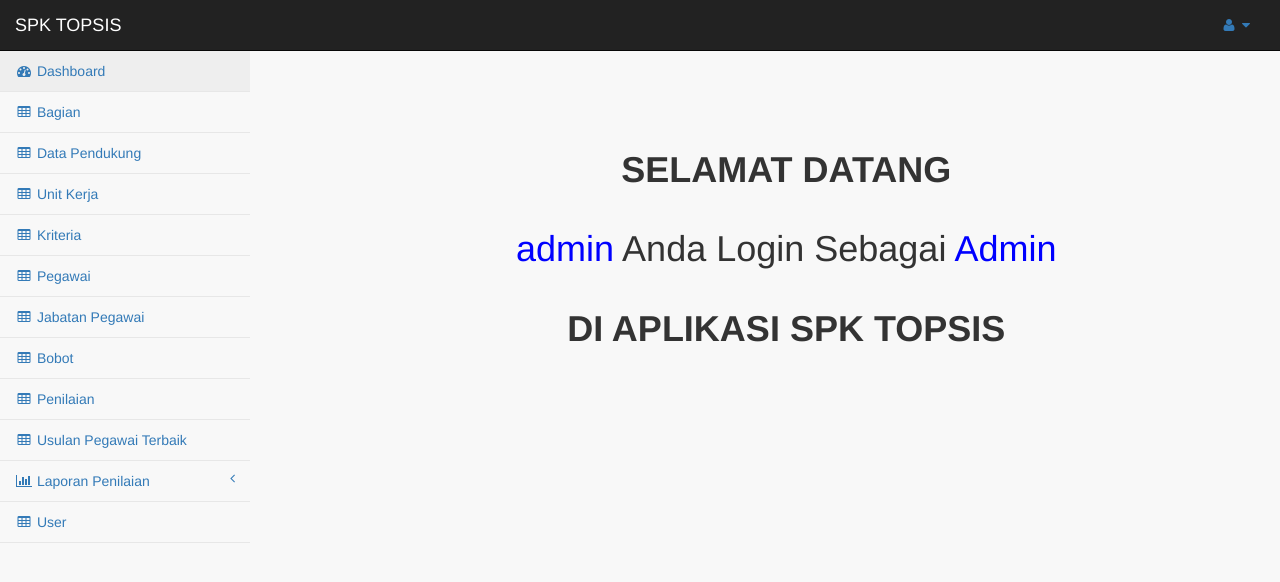
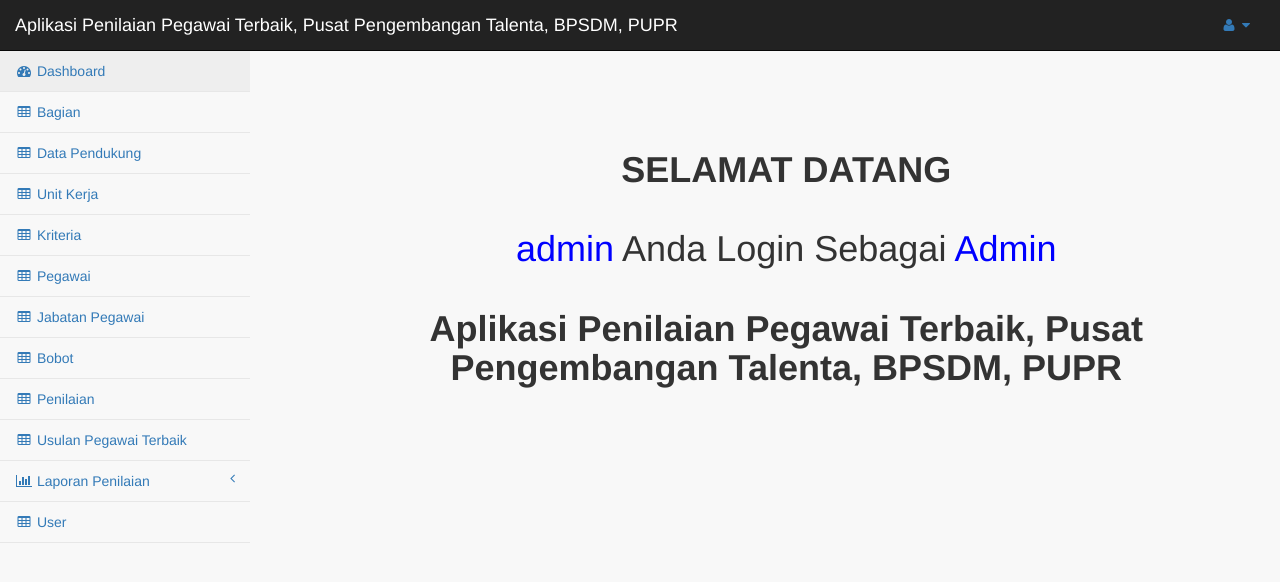
Before and after one commit to okki23/spk_topsis, a PHP site: page /spk_topsis/pages/index.php?navigasi=dashboard in a window 1280 px wide. Shown: the top 582 px of the page. Run offline with PHP 8.4, Linux system fonts and the light colour scheme; a user stored in the database is signed in; data comes from the database, SQL or seed files in the repository; some libraries are stand-ins or nearby versions.

Commit message:
update base

```diff
--- a/include/view/read/dashboard.php
+++ b/include/view/read/dashboard.php
@@ -26,6 +26,6 @@
 </span>
 
  <br /> <br />
-<b>DI APLIKASI SPK TOPSIS</b>
+<b>Aplikasi Penilaian Pegawai Terbaik, Pusat Pengembangan Talenta, BPSDM, PUPR</b>
 </h1>
 </div>
--- a/pages/index.php
+++ b/pages/index.php
@@ -15,7 +15,7 @@
     <meta name="description" content="">
     <meta name="author" content="">
 
-    <title>SPK TOPSIS</title>
+    <title>Aplikasi Penilaian Pegawai Terbaik, Pusat Pengembangan Talenta, BPSDM, PUPR</title>
 
     <!-- Bootstrap Core CSS -->
     <link href="../vendor/bootstrap/css/bootstrap.min.css" rel="stylesheet">
@@ -60,7 +60,7 @@
                     <span class="icon-bar"></span>
                     <span class="icon-bar"></span>
                 </button>
-                <a class="navbar-brand" href="index.html">SPK TOPSIS</a>
+                <a class="navbar-brand" href="index.php?navigasi=dashboard">Aplikasi Penilaian Pegawai Terbaik, Pusat Pengembangan Talenta, BPSDM, PUPR</a>
             </div>
             <!-- /.navbar-header -->
 
```
